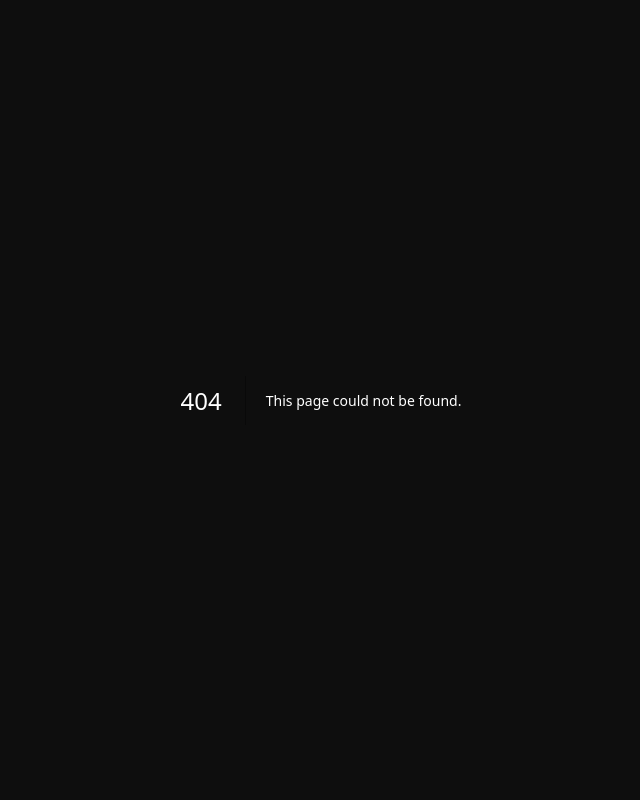
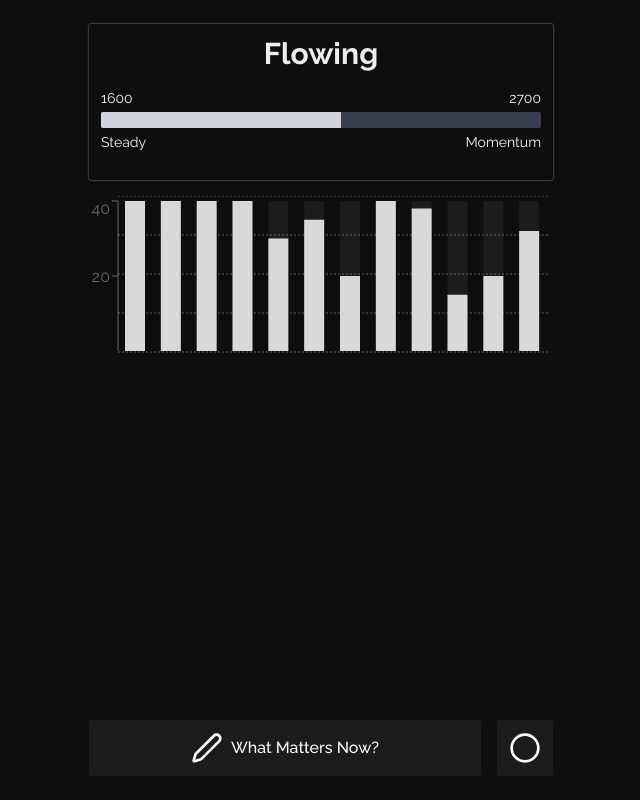
Before and after one commit to pkhodaveissi/luthion-app, a Next.js app: page /rank in a window 1280 px wide. Before the commit this address had no page. Shown: the whole page, without its empty margins (319-959 px from the left). Built offline with nearby package versions, Linux system fonts and the light colour scheme.

Commit message:
feat: rank page-layout

```diff
--- /dev/null
+++ b/app/rank/page.tsx
@@ -0,0 +1,104 @@
+"use client";
+
+import { useState } from "react";
+import { BarChart, Bar, XAxis, YAxis, Tooltip, ResponsiveContainer, CartesianGrid } from "recharts";
+import { Pen } from "lucide-react";
+import MainNavButton from "@/components/MainNavButton";
+import BlurContainer from "@/components/BlurContainer";
+import MainNavDrawer from "@/components/MainNavDrawer";
+import { useRouter } from "next/navigation";
+
+// Define TypeScript types
+interface WeeklyProgress {
+  week: string;
+  score: number;
+}
+
+interface RankData {
+  rank: string;
+  points: number;
+  nextRank: number;
+  previousRank: number;
+  weeklyProgress: WeeklyProgress[];
+}
+
+// Mock Data (To be replaced with API integration)
+const mockRankData: RankData = {
+  rank: "Flowing",
+  points: 2200,
+  previousRank: 1600,
+  nextRank: 2700,
+  weeklyProgress: [
+    { week: "Week 1", score: 40 },
+    { week: "Week 2", score: 40 },
+    { week: "Week 3", score: 40 },
+    { week: "Week 4", score: 40 },
+    { week: "Week 5", score: 30 },
+    { week: "Week 6", score: 35 },
+    { week: "Week 7", score: 20 },
+    { week: "Week 8", score: 40 },
+    { week: "Week 9", score: 38 },
+    { week: "Week 11", score: 15 },
+    { week: "Week 12", score: 20 },
+    { week: "Week 13", score: 32 },
+  ],
+};
+
+export default function RankPage() {
+  const router = useRouter();
+  const [rankData] = useState<RankData>(mockRankData);
+
+  const progressPercentage = ((rankData.points - rankData.previousRank) / (rankData.nextRank - rankData.previousRank)) * 100;
+
+  return (
+    <div className="grid grid-rows-[auto_1fr_auto] h-dvh bg-background text-foreground p-6">
+      <div className="flex flex-col items-center text-center rounded-sm shadow-border p-3">
+        <h1 className="text-3xl font-bold">{rankData.rank}</h1>
+        <div className="w-full max-w-md py-4">
+          <div className="flex justify-between text-sm text-text-secondary">
+            <span>{rankData.previousRank}</span>
+            <span>{rankData.nextRank}</span>
+          </div>
+          <div className="relative w-full h-4 bg-gray-700 rounded-sm overflow-hidden mt-1">
+            <div className="h-full bg-gray-300" style={{ width: `${progressPercentage}%` }}></div>
+          </div>
+          <div className="flex justify-between text-sm text-text-secondary mt-1">
+            <span>Steady</span>
+            <span>Momentum</span>
+          </div>
+        </div>
+      </div>
+
+        <div className="w-full h-40 mt-4">
+          <ResponsiveContainer width="100%" height="100%" >
+            <BarChart data={rankData.weeklyProgress} barSize={20} >
+              <XAxis dataKey="week" hide />
+              <YAxis domain={[0, 40]} tickCount={3} width={24} />
+              <Bar dataKey="score" fill="#D9D9D9" background={{ fill: '#1C1C1C' }} />
+              <CartesianGrid strokeDasharray="2" horizontalCoordinatesGenerator={(props) => {
+                const step = (props.height-4) / 4; // Divide height into 4 equal spaces
+                return Array.from({ length: 5 }, (_, i) => i * step);
+              }} vertical={false} className="opacity-40"/>
+            </BarChart>
+          </ResponsiveContainer>
+        </div>
+
+      {/* Navigation */}
+      <div className="relative w-full">
+        <BlurContainer>
+          <div className="flex w-full justify-between items-center gap-x-4">
+            <button
+              onClick={() => router.push("/entry")}
+              className="btn btn-wide flex items-center justify-center"
+            >
+              <Pen size={32} className="mr-2" />
+              What Matters Now?
+            </button>
+            <MainNavButton />
+          </div>
+        </BlurContainer>
+        <MainNavDrawer />
+      </div>
+    </div>
+  );
+}
```
